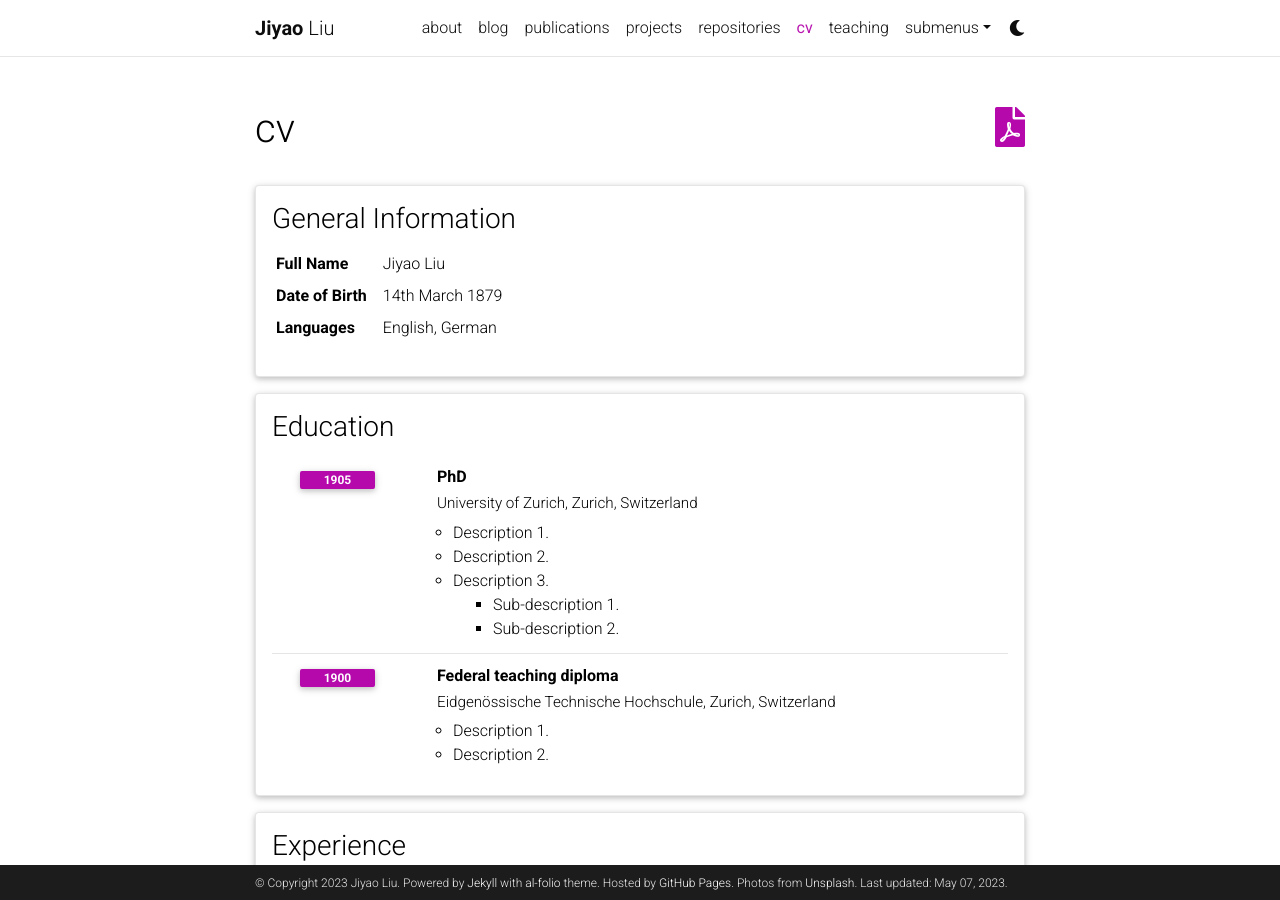
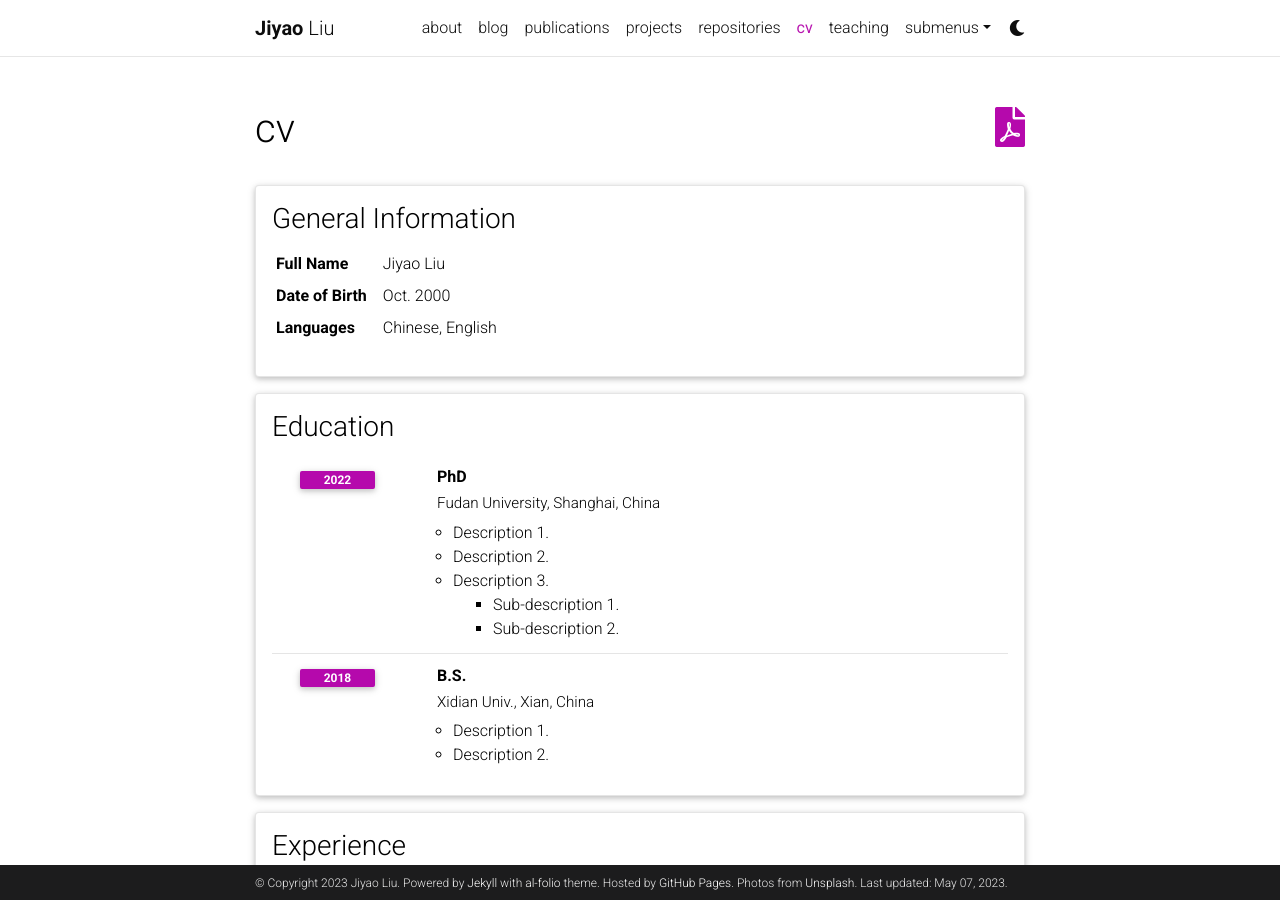
Before and after one commit to Jy-stdio/jy-stdio.github.io, a Jekyll site: the page built from _pages/cv.md, in a window 1280 px wide and 900 px high. Built offline with Jekyll 4.4.1, drawn with Linux system fonts in a browser that asks for light colours; comment, search, counter and statistics services are not loaded; a style sheet for code colours, icons or effects is not loaded.

Commit message:
Update cv.yml

```diff
--- a/_data/cv.yml
+++ b/_data/cv.yml
@@ -4,16 +4,16 @@
     - name: Full Name
       value: Jiyao Liu
     - name: Date of Birth
-      value: 14th March 1879
+      value: Oct. 2000
     - name: Languages
-      value: English, German
+      value: Chinese, English
 
 - title: Education
   type: time_table
   contents:
     - title: PhD
-      institution: University of Zurich, Zurich, Switzerland
-      year: 1905
+      institution: Fudan University, Shanghai, China
+      year: 2022
       description:
         - Description 1.
         - Description 2.
@@ -21,9 +21,9 @@
           contents:
             - Sub-description 1.
             - Sub-description 2.
-    - title: Federal teaching diploma
-      institution: Eidgenössische Technische Hochschule, Zurich, Switzerland
-      year: 1900
+    - title: B.S.
+      institution: Xidian Univ., Xian, China
+      year: 2018
       description:
         - Description 1.
         - Description 2.
```
